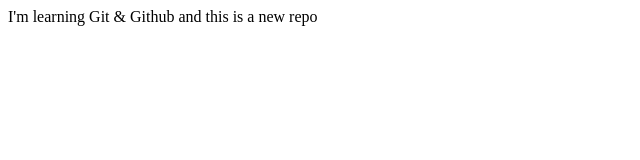
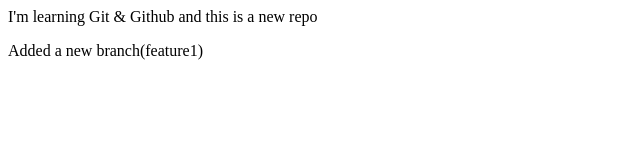
Before and after one commit to VivekKumar-Git-Hub/localrepo, a plain HTML site: page index.html in a window 1280 px wide. Shown: the whole page, without its empty margins (0-640 px from the left). Drawn offline with Linux system fonts and the light colour scheme.

Commit message:
Added new branch(feature)

```diff
--- a/index.html
+++ b/index.html
@@ -1 +1,2 @@
 <p>I'm learning Git & Github and this is a new repo</p>
+<p>Added a new branch(feature1)</p>
```
